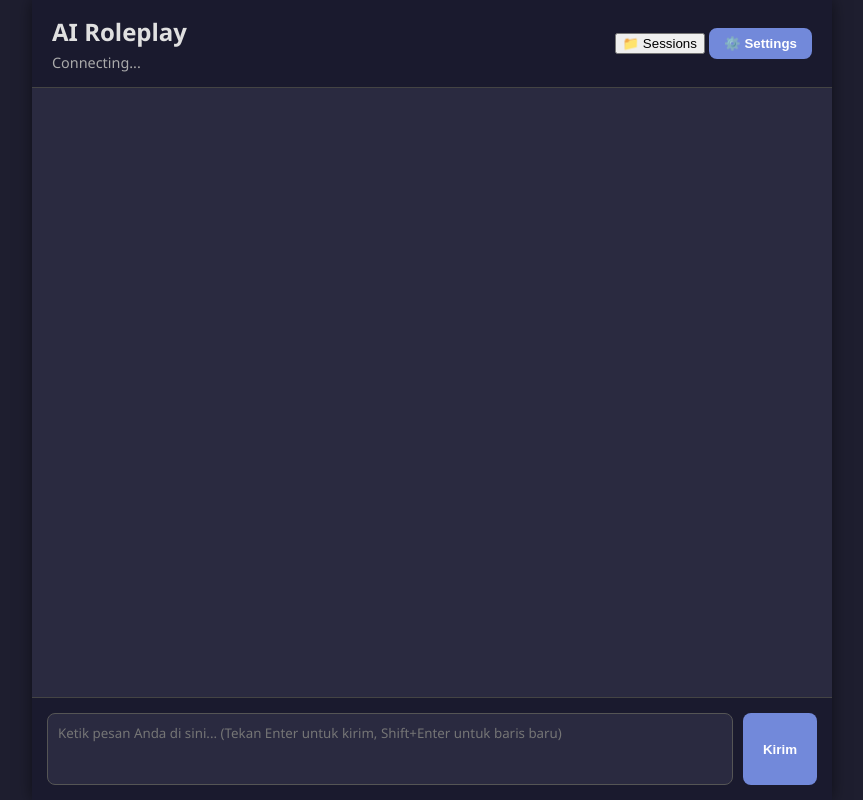
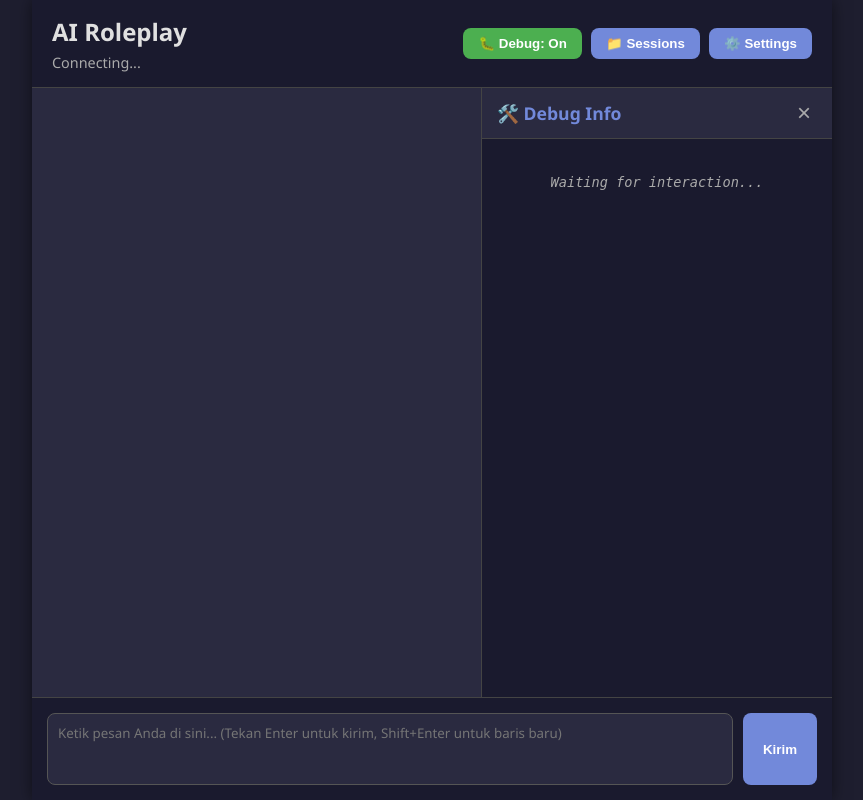
Before and after one commit to jeruk125/MyWaif, a Flask app: page / in a window 1280 px wide. Shown: the whole page, without its empty margins (208-1071 px from the left). Run offline with Flask 3, Linux system fonts and the light colour scheme; some libraries are stand-ins or nearby versions.

Commit message:
Add toggleable debug sidebar to UI to display latency, providers, statuses and prompts
Co-authored-by: jeruk125 <24506205+jeruk125@users.noreply.github.com>

```diff
--- a/config.json
+++ b/config.json
@@ -4,6 +4,7 @@
     "memory_extraction_interval_turns": 5,
     "memory_extraction_mode": "background",
     "embedding_model": "paraphrase-multilingual-MiniLM-L12-v2",
+    "debug_mode": true,
     "providers": {
         "chat": {
             "type": "local",
--- a/main.py
+++ b/main.py
@@ -85,11 +85,13 @@ def build_system_prompt(user_input):
 
     # 3. Relevant Memories
     memories = memory_manager.get_relevant_memories(user_input, top_k=5)
+    retrieved_memories_debug = []
     if memories:
         prompt += "Memori/Fakta yang relevan:\n"
         for m in memories:
             text = m['content'].get('text', str(m['content']))
             prompt += f"- [{m['category']}] {text}\n"
+            retrieved_memories_debug.append(f"[{m['category']}] {text}")
         prompt += "\n"
 
     prompt += "Instruksi Khusus:\n"
@@ -99,7 +101,7 @@ def build_system_prompt(user_input):
     prompt += "- Sisipkan [MOOD: <mood_anda>] di bagian paling akhir respons untuk mengindikasikan mood Anda saat ini (contoh: [MOOD: senang], [MOOD: marah]).\n"
     prompt += "- Jangan keluar dari karakter.\n"
 
-    return prompt
+    return prompt, retrieved_memories_debug
 
 def extract_mood_from_response(response_text):
     import re
@@ -150,6 +152,14 @@ def handle_config():
         return jsonify({"status": "success"})
     return jsonify(config)
 
+@app.route('/api/toggle_debug', methods=['POST'])
+def toggle_debug():
+    global config
+    data = request.json
+    config['debug_mode'] = data.get('debug_mode', False)
+    save_config()
+    return jsonify({"status": "success", "debug_mode": config['debug_mode']})
+
 @app.route('/api/sessions', methods=['GET'])
 def get_sessions():
     conversations_dir = "conversations"
@@ -188,6 +198,10 @@ def handle_message(data):
     if not user_text:
         return
 
+    debug_info = {}
+    is_debug = config.get('debug_mode', False)
+    start_time_total = time.time()
+
     # 1. Update history
     conversation_history.append({"role": "user", "content": user_text})
     turn_counter += 1
@@ -200,11 +214,26 @@ def handle_message(data):
 
     try:
         # 2. Generate Response
-        system_prompt = build_system_prompt(user_text)
+        start_time_chat = time.time()
+        system_prompt, retrieved_memories = build_system_prompt(user_text)
+
+        if is_debug:
+            debug_info['system_prompt'] = system_prompt
+            debug_info['retrieved_memories'] = retrieved_memories
+            debug_info['context_messages'] = context_msgs
+            debug_info['chat_provider'] = config.get('providers', {}).get('chat', {}).get('type', 'unknown')
+
         raw_response_text = llm_client.generate_chat(context_msgs, system_prompt)
+        chat_latency = time.time() - start_time_chat
+
+        if is_debug:
+            debug_info['raw_response'] = raw_response_text
+            debug_info['chat_latency'] = round(chat_latency, 2)
+            debug_info['chat_status'] = "Success" if raw_response_text else "Failed"
 
         if not raw_response_text:
             emit('error', {'message': 'Gagal mendapatkan respons dari LLM.'})
+            if is_debug: emit('debug_info', debug_info)
             return
 
         mood, response_text = extract_mood_from_response(raw_response_text)
@@ -232,9 +261,26 @@ def handle_message(data):
             if m:
                 speaker_id = int(m.group(1))
 
+            start_time_translate = time.time()
+            if is_debug: debug_info['translate_provider'] = config.get('providers', {}).get('translation', {}).get('type', 'unknown')
+
             jp_text = llm_client.translate_to_japanese(dialogue_text)
+
+            translate_latency = time.time() - start_time_translate
+            if is_debug:
+                debug_info['translation'] = jp_text
+                debug_info['translate_latency'] = round(translate_latency, 2)
+                debug_info['translate_status'] = "Success" if jp_text else "Failed"
+
             if jp_text:
+                start_time_voice = time.time()
                 audio_filename = voicevox_client.synthesize(jp_text, speaker_id=speaker_id)
+                voice_latency = time.time() - start_time_voice
+
+                if is_debug:
+                    debug_info['voice_latency'] = round(voice_latency, 2)
+                    debug_info['voice_status'] = "Success" if audio_filename else "Failed"
+
                 if audio_filename:
                     # Update the UI with the audio URL for the last message
                     emit('audio_ready', {'audio_url': f'/audio/{audio_filename}'})
@@ -248,18 +294,34 @@ def handle_message(data):
             emit('status', {'message': 'Menyimpan memori...'})
             recent_log = conversation_history[-(interval * 2):] # User + Assistant pairs
 
+            if is_debug: debug_info['memory_provider'] = config.get('providers', {}).get('memory', {}).get('type', 'unknown')
+
             mode = config.get('memory_extraction_mode', 'background')
             if mode == 'background':
+                # Can't easily track time/status in background thread for this request's debug_info
                 threading.Thread(target=perform_memory_extraction, args=(recent_log,)).start()
+                if is_debug: debug_info['memory_extraction_status'] = "Started (Background)"
             else:
+                start_time_mem = time.time()
                 perform_memory_extraction(recent_log)
+                mem_latency = time.time() - start_time_mem
+                if is_debug:
+                    debug_info['memory_extraction_latency'] = round(mem_latency, 2)
+                    debug_info['memory_extraction_status'] = "Completed (Sync)"
 
         emit('status', {'message': 'Siap'})
+
+        if is_debug:
+            debug_info['total_latency'] = round(time.time() - start_time_total, 2)
+            emit('debug_info', debug_info)
 
     except Exception as e:
         print(f"Error handling message: {e}")
         emit('error', {'message': f"Terjadi kesalahan: {str(e)}"})
         emit('status', {'message': 'Error'})
+        if is_debug:
+            debug_info['error'] = str(e)
+            emit('debug_info', debug_info)
 
 if __name__ == '__main__':
     initialize_system()
--- a/static/css/style.css
+++ b/static/css/style.css
@@ -50,7 +50,7 @@ header h1 {
     display: block;
 }
 
-#settings-btn {
+#settings-btn, #sessions-btn, #debug-toggle-btn {
     background-color: var(--accent-color);
     color: white;
     border: none;
@@ -58,10 +58,21 @@ header h1 {
     border-radius: var(--border-radius);
     cursor: pointer;
     font-weight: bold;
+    margin-left: 5px;
 }
 
-#settings-btn:hover {
+#settings-btn:hover, #sessions-btn:hover, #debug-toggle-btn:hover {
     background-color: #5b6eae;
+}
+
+#debug-toggle-btn.debug-on {
+    background-color: #4CAF50;
+}
+
+.main-content {
+    display: flex;
+    flex-grow: 1;
+    overflow: hidden;
 }
 
 #chat-container {
@@ -71,6 +82,100 @@ header h1 {
     display: flex;
     flex-direction: column;
     gap: 15px;
+    transition: width 0.3s;
+}
+
+.debug-sidebar {
+    width: 0;
+    background-color: #1a1a2e;
+    border-left: 1px solid #444;
+    display: flex;
+    flex-direction: column;
+    overflow: hidden;
+    transition: width 0.3s;
+}
+
+.debug-sidebar.open {
+    width: 350px;
+}
+
+.debug-header {
+    display: flex;
+    justify-content: space-between;
+    align-items: center;
+    padding: 10px 15px;
+    background-color: #2a2a40;
+    border-bottom: 1px solid #444;
+}
+
+.debug-header h3 {
+    margin: 0;
+    font-size: 1.1rem;
+    color: var(--accent-color);
+}
+
+#close-debug-btn {
+    background: none;
+    border: none;
+    color: #aaa;
+    font-size: 1.5rem;
+    cursor: pointer;
+}
+
+#close-debug-btn:hover {
+    color: white;
+}
+
+.debug-content {
+    padding: 15px;
+    overflow-y: auto;
+    flex-grow: 1;
+    font-family: monospace;
+    font-size: 0.85rem;
+}
+
+.debug-item {
+    margin-bottom: 15px;
+    background-color: #2a2a40;
+    padding: 10px;
+    border-radius: 5px;
+    word-break: break-all;
+}
+
+.debug-item h4 {
+    margin: 0 0 5px 0;
+    color: #4CAF50;
+    border-bottom: 1px solid #444;
+    padding-bottom: 3px;
+}
+
+.debug-item .status-success {
+    color: #4CAF50;
+}
+
+.debug-item .status-failed {
+    color: #F44336;
+}
+
+.debug-empty {
+    color: #aaa;
+    font-style: italic;
+    text-align: center;
+    margin-top: 20px;
+}
+
+@media (max-width: 768px) {
+    .main-content {
+        position: relative;
+    }
+    .debug-sidebar.open {
+        position: absolute;
+        right: 0;
+        height: 100%;
+        width: 100%; /* Or some percentage like 80% */
+        z-index: 10;
+        box-shadow: -5px 0 15px rgba(0,0,0,0.5);
+    }
 }
 
 .message {
--- a/static/js/main.js
+++ b/static/js/main.js
@@ -2,11 +2,19 @@ document.addEventListener('DOMContentLoaded', () => {
     const socket = io();
 
     // UI Elements
+
+    // Call loadSettings on load to get the debug state initially
+    loadSettings();
     const chatContainer = document.getElementById('chat-container');
     const messageInput = document.getElementById('message-input');
     const sendBtn = document.getElementById('send-btn');
     const statusIndicator = document.getElementById('status-indicator');
     const audioPlayer = document.getElementById('audio-player');
+
+    const debugToggleBtn = document.getElementById('debug-toggle-btn');
+    const debugSidebar = document.getElementById('debug-sidebar');
+    const closeDebugBtn = document.getElementById('close-debug-btn');
+    const debugContent = document.getElementById('debug-content');
 
     const settingsBtn = document.getElementById('settings-btn');
     const sessionsBtn = document.getElementById('sessions-btn');
@@ -55,6 +63,61 @@ document.addEventListener('DOMContentLoaded', () => {
 
     socket.on('error', (data) => {
         appendMessage('bot', "❌ Error: " + data.message);
+    });
+
+    socket.on('debug_info', (data) => {
+        if (!debugSidebar.classList.contains('open')) return;
+
+        debugContent.innerHTML = ''; // Clear previous
+
+        const createDebugItem = (title, content, isObject = false) => {
+            if (!content && content !== 0) return '';
+            let val = isObject ? JSON.stringify(content, null, 2) : content;
+            return `
+                <div class="debug-item">
+                    <h4>${title}</h4>
+                    <pre>${val}</pre>
+                </div>
+            `;
+        };
+
+        const createStatusItem = (title, status, latency, provider) => {
+            if (!status) return '';
+            const statusClass = status.includes('Success') || status.includes('Completed') ? 'status-success' : 'status-failed';
+            return `
+                <div class="debug-item">
+                    <h4>${title}</h4>
+                    <div>Status: <span class="${statusClass}">${status}</span></div>
+                    ${provider ? `<div>Provider: ${provider}</div>` : ''}
+                    ${latency ? `<div>Latency: ${latency}s</div>` : ''}
+                </div>
+            `;
+        };
+
+        let html = '';
+
+        if (data.total_latency) {
+            html += `<div class="debug-item"><h4>Total Pipeline Time</h4><div>${data.total_latency}s</div></div>`;
+        }
+
+        if (data.error) {
+            html += createDebugItem('Error', data.error);
+        }
+
+        html += createStatusItem('Chat Generation', data.chat_status, data.chat_latency, data.chat_provider);
+        html += createStatusItem('Translation', data.translate_status, data.translate_latency, data.translate_provider);
+        html += createStatusItem('VoiceVox', data.voice_status, data.voice_latency, null);
+        html += createStatusItem('Memory Extraction', data.memory_extraction_status, data.memory_extraction_latency, data.memory_provider);
+
+        html += createDebugItem('Retrieved Memories', data.retrieved_memories, true);
+        html += createDebugItem('System Prompt', data.system_prompt);
+        html += createDebugItem('Raw Response', data.raw_response);
+
+        if (html === '') {
+            html = '<p class="debug-empty">No debug data received yet.</p>';
+        }
+
+        debugContent.innerHTML = html;
     });
 
     // --- Chat Functions ---
@@ -130,10 +193,26 @@ document.addEventListener('DOMContentLoaded', () => {
     }
 
     // --- Settings Management ---
+    function updateDebugToggleUI(isOn) {
+        if (isOn) {
+            debugToggleBtn.classList.add('debug-on');
+            debugToggleBtn.innerText = '🐛 Debug: On';
+            debugSidebar.classList.add('open');
+            if (debugContent.innerHTML.trim() === '') {
+                debugContent.innerHTML = '<p class="debug-empty">Waiting for interaction...</p>';
+            }
+        } else {
+            debugToggleBtn.classList.remove('debug-on');
+            debugToggleBtn.innerText = '🐛 Debug: Off';
+            debugSidebar.classList.remove('open');
+        }
+    }
+
     function loadSettings() {
         fetch('/api/config')
             .then(res => res.json())
             .then(config => {
+                updateDebugToggleUI(config.debug_mode);
                 document.getElementById('set-character').value = config.active_character;
                 document.getElementById('set-voicevox').value = config.voicevox_url;
                 document.getElementById('set-mem-mode').value = config.memory_extraction_mode;
@@ -192,6 +271,35 @@ document.addEventListener('DOMContentLoaded', () => {
                 statusIndicator.innerText = "Started New Session";
             });
     }
+
+    debugToggleBtn.onclick = () => {
+        const isCurrentlyOn = debugToggleBtn.classList.contains('debug-on');
+        const newState = !isCurrentlyOn;
+
+        fetch('/api/toggle_debug', {
+            method: 'POST',
+            headers: {'Content-Type': 'application/json'},
+            body: JSON.stringify({debug_mode: newState})
+        }).then(res => res.json())
+          .then(data => {
+              if (data.status === 'success') {
+                  updateDebugToggleUI(data.debug_mode);
+              }
+          });
+    };
+
+    closeDebugBtn.onclick = () => {
+        fetch('/api/toggle_debug', {
+            method: 'POST',
+            headers: {'Content-Type': 'application/json'},
+            body: JSON.stringify({debug_mode: false})
+        }).then(res => res.json())
+          .then(data => {
+              if (data.status === 'success') {
+                  updateDebugToggleUI(false);
+              }
+          });
+    };
 
     settingsBtn.onclick = () => {
         loadSettings();
--- a/templates/index.html
+++ b/templates/index.html
@@ -16,14 +16,28 @@
                 <span id="status-indicator">Connecting...</span>
             </div>
             <div>
+                <button id="debug-toggle-btn">🐛 Debug: Off</button>
                 <button id="sessions-btn">📁 Sessions</button>
                 <button id="settings-btn">⚙️ Settings</button>
             </div>
         </header>
 
-        <!-- Chat Area -->
-        <div id="chat-container">
-            <!-- Messages will appear here -->
+        <div class="main-content">
+            <!-- Chat Area -->
+            <div id="chat-container">
+                <!-- Messages will appear here -->
+            </div>
+
+            <!-- Debug Sidebar -->
+            <div id="debug-sidebar" class="debug-sidebar">
+                <div class="debug-header">
+                    <h3>🛠️ Debug Info</h3>
+                    <button id="close-debug-btn">&times;</button>
+                </div>
+                <div id="debug-content" class="debug-content">
+                    <p class="debug-empty">Waiting for interaction...</p>
+                </div>
+            </div>
         </div>
 
         <!-- Input Area -->
```
